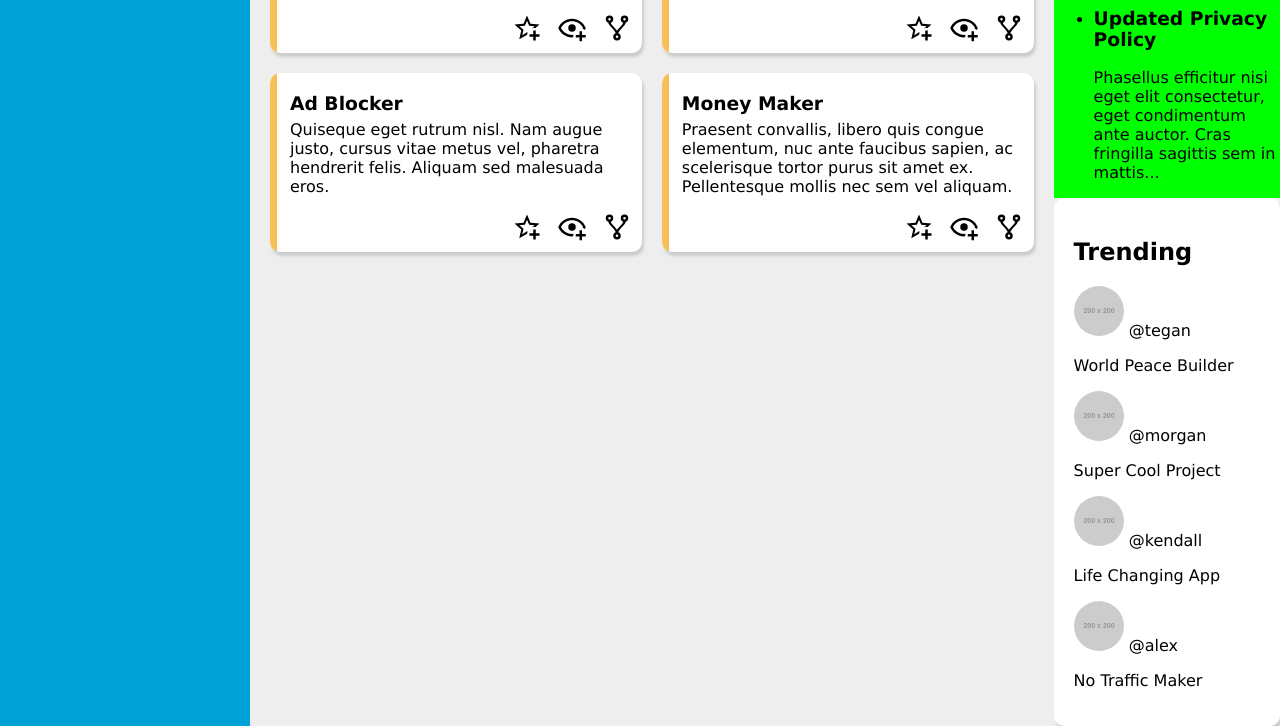
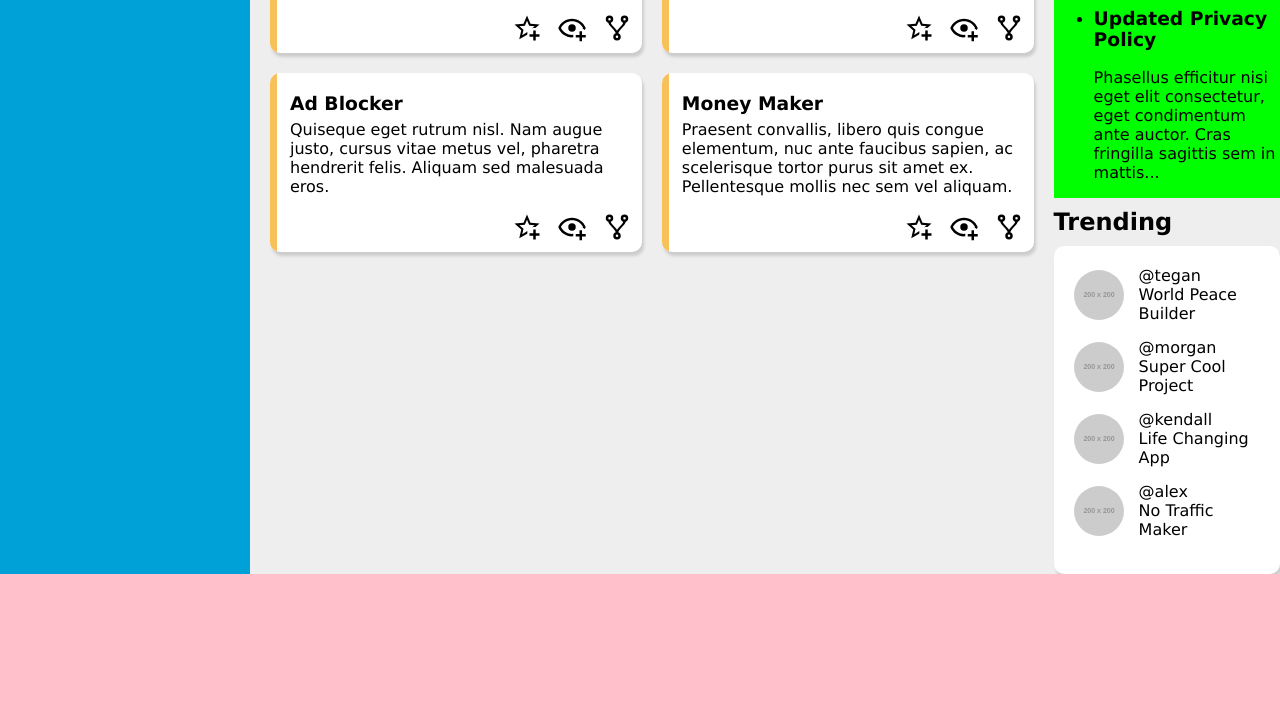
Before and after one commit to Dasaru/odin-admin-dashboard, a plain HTML site: page index.html in a window 1280 px wide. Shown: the part 632-1358 px from the top of the page. After the commit the page ends 1206 px from the top, so only its background shows below. Drawn offline with Linux system fonts and the light colour scheme; placeholder pictures from the web are drawn by us.

Commit message:
Add trending section

```diff
--- a/dashboard.css
+++ b/dashboard.css
@@ -145,19 +145,32 @@ header img {
     background-color: lime;
 }
 
-.trending {
-    /* background-color: purple; */
-    padding: 20px;
+.trending > h2 {
+    margin: 10px 0 0 0;
 }
 
 .trending ul {
     list-style: none;
+    margin: 10px 0 0 0;
+    padding: 20px;
+}
+
+.trending li {
+    display: grid;
+    grid-template-columns: 50px 1fr;
+    grid-template-rows: 1fr;
+    align-items: center;
+    column-gap: 15px;
+    margin-bottom: 15px;
+}
+
+.trending p {
     margin: 0;
-    padding: 0;
 }
 
 .trend-icon {
     width: 50px;
     height: 50px;
     border-radius: 50%;
+    grid-row: 1 / 3;
 }
--- a/index.html
+++ b/index.html
@@ -160,28 +160,36 @@
                     </li>
                 </ul>
             </div>
-            <div class="trending card">
+            <div class="trending">
                 <h2>Trending</h2>
-                <ul>
+                <ul class="card">
                     <li>
                         <img class="trend-icon" src="https://placehold.co/200x200" alt="account icon">
+                        <div>
                             <span>@tegan</span>
                             <p>World Peace Builder</p>
+                        </div>
                     </li>
                     <li>
                         <img class="trend-icon" src="https://placehold.co/200x200" alt="account icon">
+                        <div>
                             <span>@morgan</span>
                             <p>Super Cool Project</p>
+                        </div>
                     </li>
                     <li>
                         <img class="trend-icon" src="https://placehold.co/200x200" alt="account icon">
+                        <div>
                             <span>@kendall</span>
                             <p>Life Changing App</p>
+                        </div>
                     </li>
                     <li>
                         <img class="trend-icon" src="https://placehold.co/200x200" alt="account icon">
+                        <div>
                             <span>@alex</span>
                             <p>No Traffic Maker</p>
+                        </div>
                     </li>
                 </ul>
             </div>
```
Lines whose indentation alone changed are shown as unchanged.
